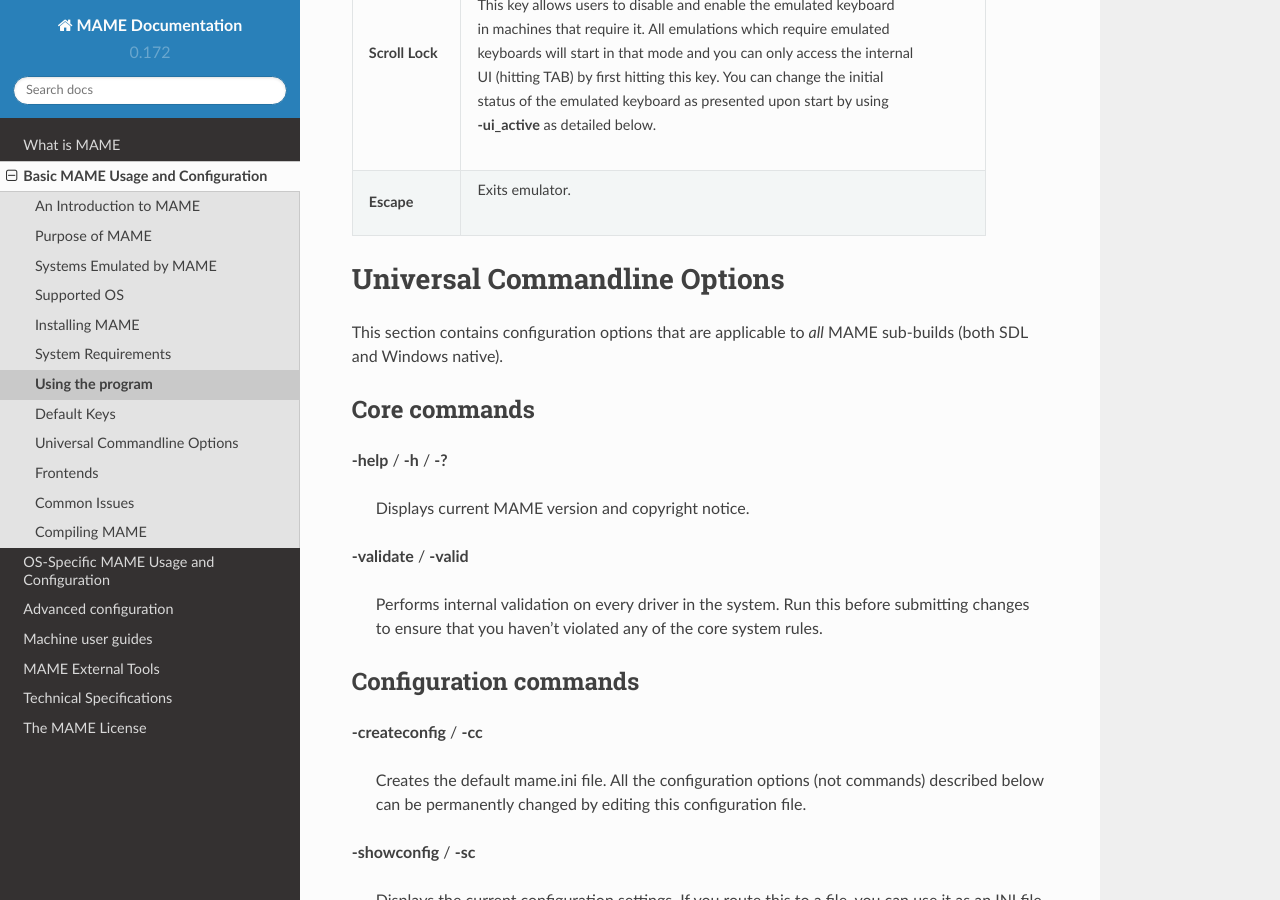
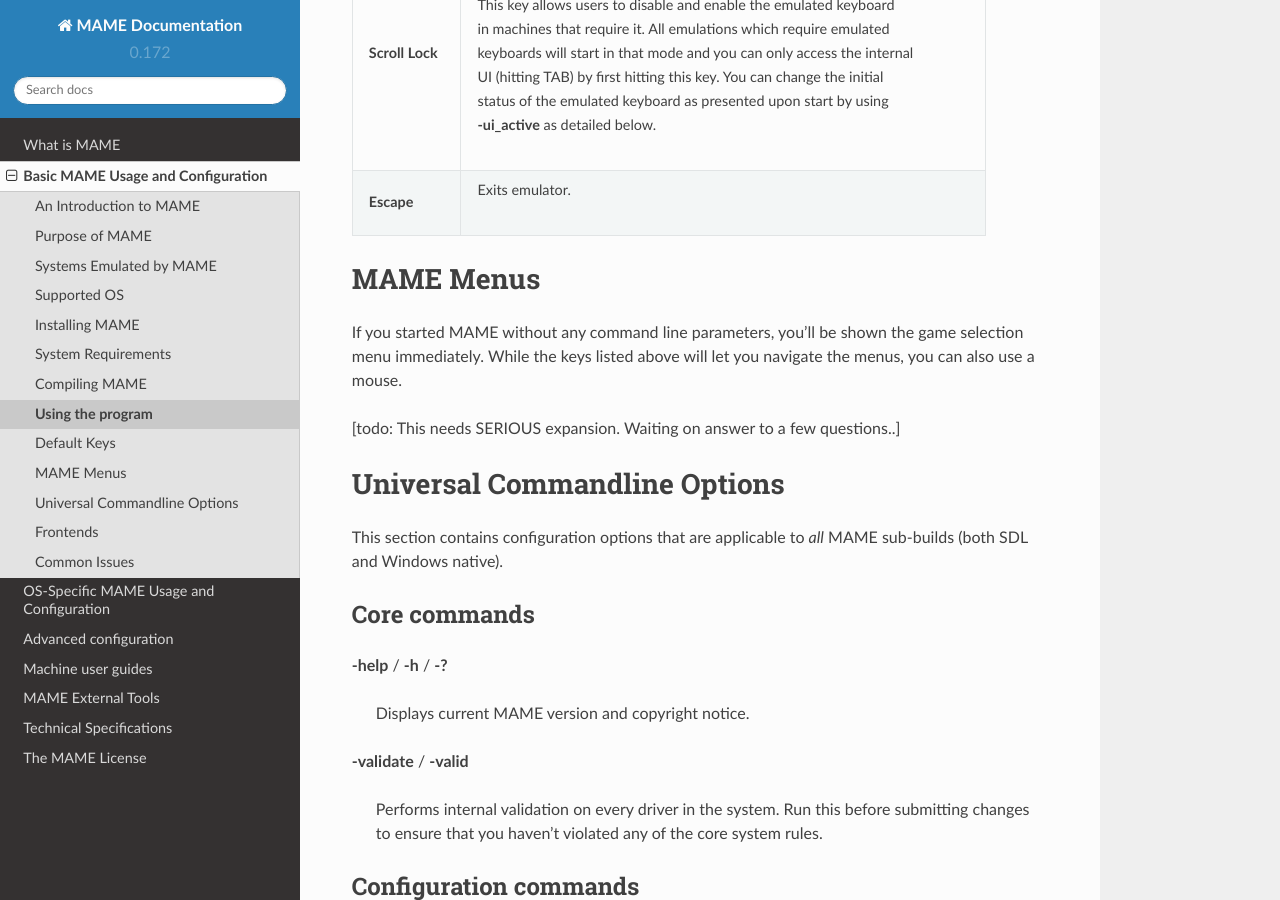
Before and after one commit to mamedev/docs, a Sphinx documentation site: the page built from source/basicuse/using.rst, in a window 1280 px wide and 900 px high, scrolled down 4137 px. Built offline with Sphinx 7.4.7 and the Read the Docs theme 2.0.0, drawn with Linux system fonts in a browser that asks for light colours.

Commit message:
Various small fixes and additions, starting to get into the new UI

```diff
--- a/source/basicuse/gettingstarted.rst
+++ b/source/basicuse/gettingstarted.rst
@@ -83,6 +83,7 @@ Also, you may want to find some software to be run on the emulated machine. Agai
 Using MAME
 ----------
 
+If you want to dive right in and skip the command line, there's a nice graphical way to use MAME without the need to download and set up a front end. Simply start MAME with no parameters, by doubleclicking the **mame.exe** file or running it directly from the command line. If you're looking to harness the full power of MAME, keep reading further.
 
 If you are a new MAME user, you could find this emulator a bit complex at first. Let's take a moment to talk about softlists, as they can simplify matters quite a bit. If the content you are trying to play is a documented entry on one of the MAME softlists, starting the content is as easy as
 
--- a/source/basicuse/index.rst
+++ b/source/basicuse/index.rst
@@ -7,7 +7,7 @@ This section describes general usage information about MAME. It is intended to c
 	:titlesonly:
 
 	gettingstarted
+	compilingmame
 	using
 	frontends
 	commonissues
-	compilingmame
--- a/source/basicuse/using.rst
+++ b/source/basicuse/using.rst
@@ -124,6 +124,13 @@ All the keys below are fully configurable in the user interface. This list shows
                   | **-ui_active** as detailed below.
 **Escape**        | Exits emulator.
 ================  ===============================================================================
+
+MAME Menus
+==========
+
+If you started MAME without any command line parameters, you'll be shown the game selection menu immediately. While the keys listed above will let you navigate the menus, you can also use a mouse.
+
+[todo: This needs SERIOUS expansion. Waiting on answer to a few questions..]
 
 
 .. _universal-command-line:
```
